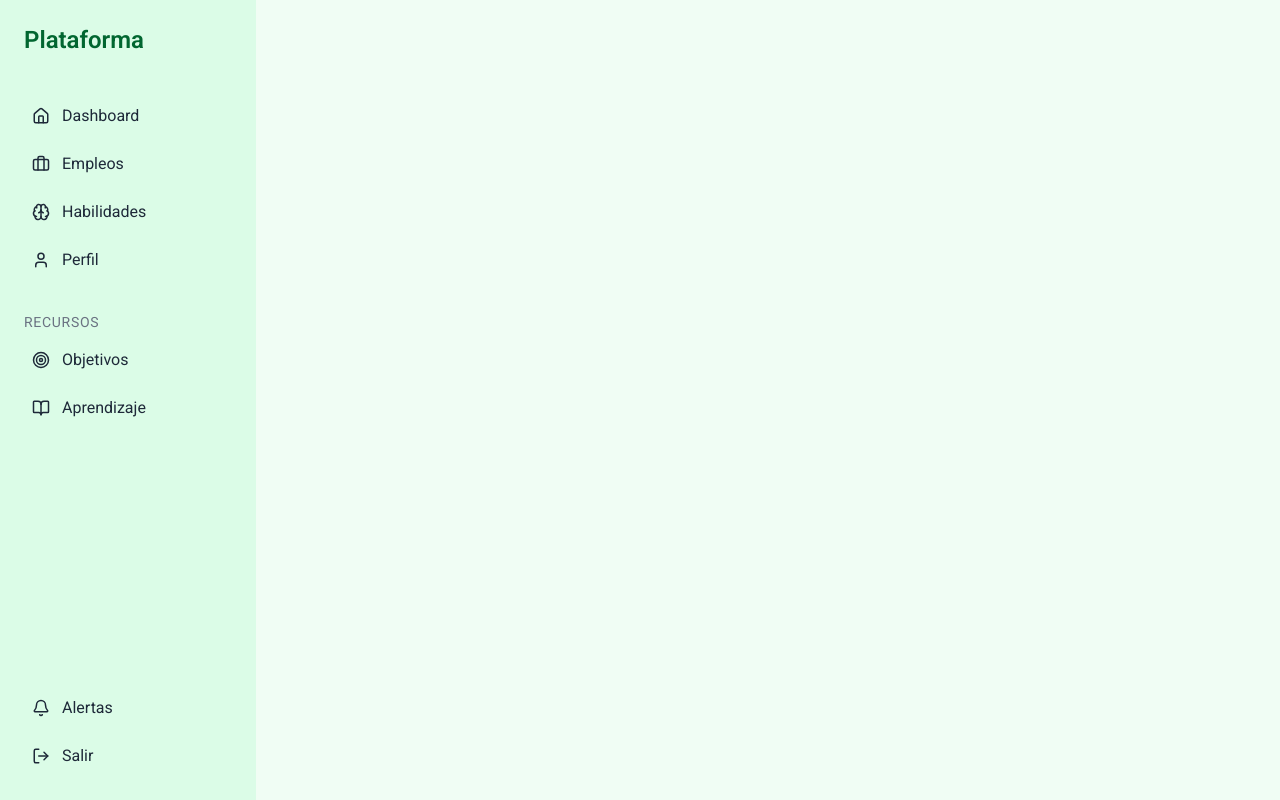
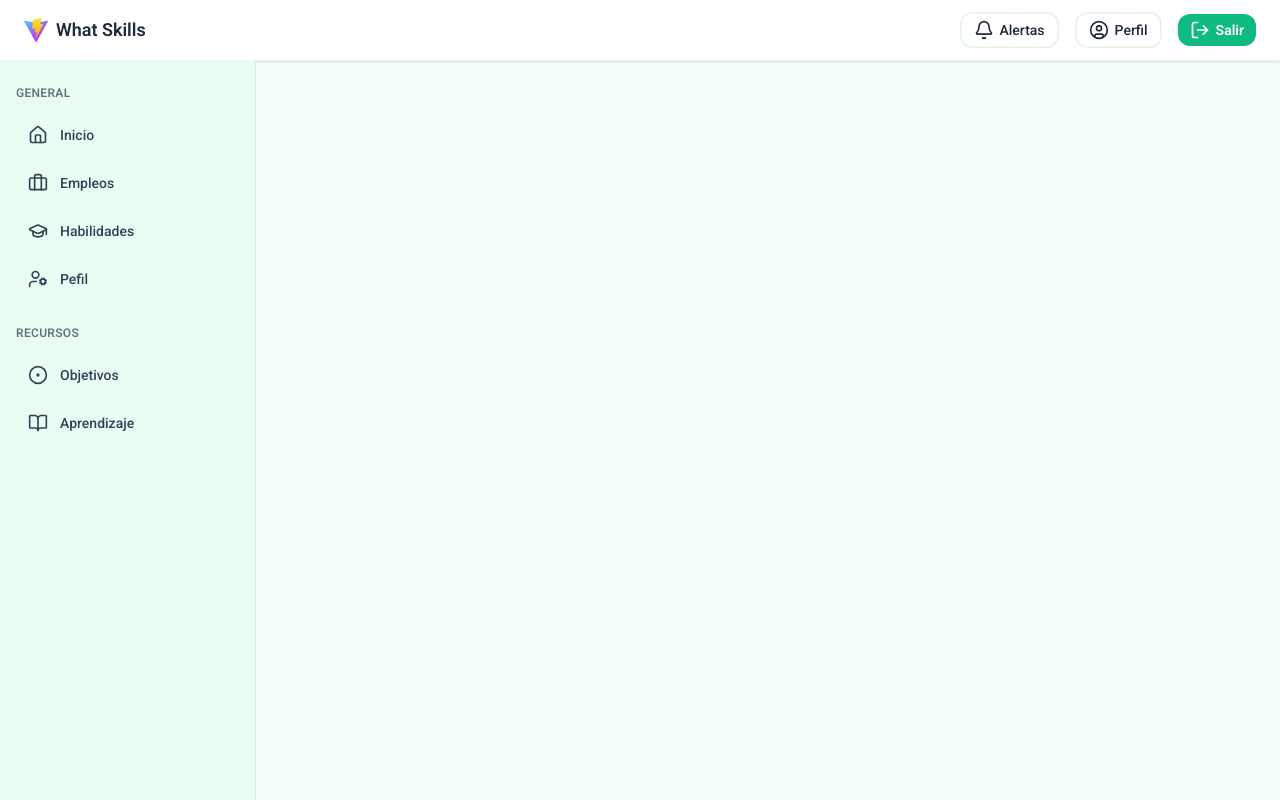
Before and after one commit to diegoam11/what-skills-frontend, a React (Vite) app: page / in a window 1280 px wide. Built offline with nearby package versions, Linux system fonts and the light colour scheme.

Commit message:
Sidebar + Navbar  Update

```diff
--- a/src/common/NavBar.tsx
+++ b/src/common/NavBar.tsx
@@ -1,8 +1,26 @@
-export const NavBar = () => {
+import { Bell, UserCircle, LogOut,} from "lucide-react";
+
+export const NavBar: React.FC = () => {
   return (
-    <div>
-      <h1>navbar</h1>
-      <hr />
-    </div>
+    <header className="w-full bg-white shadow-sm border-b border-gray-100 px-6 py-3 flex items-center justify-between">
+      <div className="flex items-center gap-2">
+        <img src="/vite.svg" alt="logo" className="h-6" />
+        <h1 className="text-lg font-semibold text-gray-800">What Skills</h1>
+      </div>
+
+      <div className="flex items-center gap-4">
+        <button className="flex items-center gap-1.5 bg-white text-gray-800 font-[500] px-3 py-1.5 rounded-xl hover:bg-gray-300 transition border-2 border-[#E8F5E9]">
+          <Bell size={20} /> <span className="text-sm">Alertas</span>
+        </button>
+
+        <button className="flex items-center gap-1.5 bg-white text-gray-800 font-[500] px-3 py-1.5 rounded-xl hover:bg-gray-300 transition border-2 border-[#E8F5E9]">
+          <UserCircle size={20} /> <span className="text-sm">Perfil</span>
+        </button>
+
+        <button className="flex items-center gap-1.5 bg-[#0FBB82] text-white px-3 py-1.5 text-[80%] font-[600] rounded-xl hover:bg-green-700 transition">
+          <LogOut size={20} /> <span className="text-sm">Salir</span>
+        </button>
+      </div>
+    </header>
   );
 };
--- a/src/common/RouterLayout.tsx
+++ b/src/common/RouterLayout.tsx
@@ -1,116 +1,17 @@
-import { Outlet, NavLink } from "react-router-dom";
-import{Home, Briefcase, Brain, User, Target, BookOpen, Bell, LogOut,}from "lucide-react";
+import { NavBar } from "./NavBar";
+import { Sidebar } from "./Sidebar/Sidebar";
+import { Outlet } from "react-router-dom";
 
 export const RouterLayout: React.FC = () => {
   return (
-    <div className="flex min-h-screen bg-green-50 text-gray-800">
-      {/* Sidebar */}
-      <aside className="w-64 bg-green-100 p-6 flex flex-col justify-between">
-        <div>
-          <h1 className="text-2xl font-semibold mb-10 text-green-800">Plataforma</h1>
-
-          <nav className="space-y-2">
-            <NavLink
-              to="/dashboard"
-              className={({ isActive }) =>
-                `flex items-center gap-3 p-2 rounded-md transition ${
-                  isActive
-                    ? "bg-green-200 text-green-900 font-semibold"
-                    : "hover:bg-green-50"
-                }`
-              }
-            >
-              <Home size={18} /> Dashboard
-            </NavLink>
-
-            <NavLink
-              to="/empleos"
-              className={({ isActive }) =>
-                `flex items-center gap-3 p-2 rounded-md transition ${
-                  isActive
-                    ? "bg-green-200 text-green-900 font-semibold"
-                    : "hover:bg-green-50"
-                }`
-              }
-            >
-              <Briefcase size={18} /> Empleos
-            </NavLink>
-
-            <NavLink
-              to="/habilidades"
-              className={({ isActive }) =>
-                `flex items-center gap-3 p-2 rounded-md transition ${
-                  isActive
-                    ? "bg-green-200 text-green-900 font-semibold"
-                    : "hover:bg-green-50"
-                }`
-              }
-            >
-              <Brain size={18} /> Habilidades
-            </NavLink>
-
-            <NavLink
-              to="/perfil"
-              className={({ isActive }) =>
-                `flex items-center gap-3 p-2 rounded-md transition ${
-                  isActive
-                    ? "bg-green-200 text-green-900 font-semibold"
-                    : "hover:bg-green-50"
-                }`
-              }
-            >
-              <User size={18} /> Perfil
-            </NavLink>
-          </nav>
-
-          <h2 className="text-sm mt-8 mb-2 text-gray-500 uppercase tracking-wider">
-            Recursos
-          </h2>
-
-          <nav className="space-y-2">
-            <NavLink
-              to="/objetivos"
-              className={({ isActive }) =>
-                `flex items-center gap-3 p-2 rounded-md transition ${
-                  isActive
-                    ? "bg-green-200 text-green-900 font-semibold"
-                    : "hover:bg-green-50"
-                }`
-              }
-            >
-              <Target size={18} /> Objetivos
-            </NavLink>
-
-            <NavLink
-              to="/aprendizaje"
-              className={({ isActive }) =>
-                `flex items-center gap-3 p-2 rounded-md transition ${
-                  isActive
-                    ? "bg-green-200 text-green-900 font-semibold"
-                    : "hover:bg-green-50"
-                }`
-              }
-            >
-              <BookOpen size={18} /> Aprendizaje
-            </NavLink>
-          </nav>
-        </div>
-
-        {/* Footer */}
-        <div className="space-y-2">
-          <button className="flex items-center gap-3 p-2 rounded-md hover:bg-green-50 w-full">
-            <Bell size={18} /> Alertas
-          </button>
-          <button className="flex items-center gap-3 p-2 rounded-md hover:bg-green-50 w-full">
-            <LogOut size={18} /> Salir
-          </button>
-        </div>
-      </aside>
-
-      {/* Contenido principal */}
-      <main className="flex-1 p-8 overflow-y-auto">
-        <Outlet />
-      </main>
+    <div className="min-h-screen flex flex-col bg-[#F2FEF7]">
+      <NavBar />
+      <div className="flex flex-1">
+        <Sidebar />
+        <main className="flex-1 p-6 overflow-y-auto">
+          <Outlet />
+        </main>
+      </div>
     </div>
   );
 };
--- /dev/null
+++ b/src/common/Sidebar/Sidebar.tsx
@@ -0,0 +1,27 @@
+import { sidebarData } from "./sidebarData";
+import { SidebarItem } from "./SidebarItem";
+
+export const Sidebar: React.FC = () => {
+  return (
+    <aside className="w-64 bg-[#E8FEF3] border-r border-gray-200 px-4 py-6 text-gray-800">
+      {sidebarData.map((section, index) => (
+        <div key={index} className="mb-6">
+          <p className="text-xs font-semibold text-gray-500 mb-3 tracking-wide uppercase">
+            {section.section}
+          </p>
+          <nav className="space-y-1">
+            {section.items.map((item) => (
+              <SidebarItem
+                key={item.path}
+                to={item.path}
+                icon={item.icon}
+                label={item.label}
+                collapsed={false}
+              />
+            ))}
+          </nav>
+        </div>
+      ))}
+    </aside>
+  );
+};
--- /dev/null
+++ b/src/common/Sidebar/SidebarItem.tsx
@@ -0,0 +1,28 @@
+import { NavLink } from "react-router-dom";
+import type { ReactNode } from "react";
+
+interface SidebarItemProps {
+  to: string;
+  icon: ReactNode;
+  label: string;
+  collapsed: boolean;
+}
+
+export const SidebarItem = ({ to, icon, label, collapsed }: SidebarItemProps) => {
+  return (
+    <NavLink
+      to={to}
+      className={({ isActive }) =>
+        `flex items-center gap-3 p-3 rounded-lg text-sm font-medium transition-colors
+         ${
+           isActive
+             ? "bg-[#D7FEDF] text-gray-700"
+             : "text-gray-700 hover:bg-gray-100"
+         }`
+      }
+    >
+      {icon}
+      {!collapsed && <span>{label}</span>}
+    </NavLink>
+  );
+};
--- /dev/null
+++ b/src/common/Sidebar/SidebarSection.tsx
@@ -0,0 +1,28 @@
+import { SidebarItem } from "./SidebarItem";
+
+export const SidebarSection = ({
+  title,
+  items,
+  collapsed,
+}: {
+  title: string;
+  items: { path: string; label: string; icon: React.ReactNode }[];
+  collapsed: boolean;
+}) => (
+  <div className="mb-4">
+    {!collapsed && (
+      <h3 className="text-xs font-semibold text-gray-500 uppercase mb-2 mt-4 px-3">
+        {title}
+      </h3>
+    )}
+    {items.map((item) => (
+      <SidebarItem
+        key={item.path}
+        to={item.path}
+        icon={item.icon}
+        label={item.label}
+        collapsed={collapsed}
+      />
+    ))}
+  </div>
+);
--- /dev/null
+++ b/src/common/Sidebar/sidebarData.tsx
@@ -0,0 +1,23 @@
+import { Home, BookOpen, Briefcase,GraduationCap, UserCog, CircleDot } from "lucide-react";
+import type { ReactNode } from "react";
+
+type SidebarItemDef = { path: string; label: string; icon: ReactNode };
+
+export const sidebarData: { section: string; items: SidebarItemDef[] }[] = [
+  {
+    section: "General",
+    items: [
+      { path: "/dashboard", label: "Inicio", icon: <Home size={20} /> },
+      { path: "/jobs", label: "Empleos", icon: <Briefcase size={20} /> },
+      { path: "/skills", label: "Habilidades", icon: <GraduationCap size={20} /> },
+      { path: "/profile", label: "Pefil", icon: <UserCog size={20} /> },
+    ],
+  },
+  {
+    section: "Recursos",
+    items: [
+      { path: "/users", label: "Objetivos", icon: <CircleDot size={20} /> },
+      { path: "/learning", label: "Aprendizaje", icon: <BookOpen size={20} /> },
+    ],
+  },
+];
```
